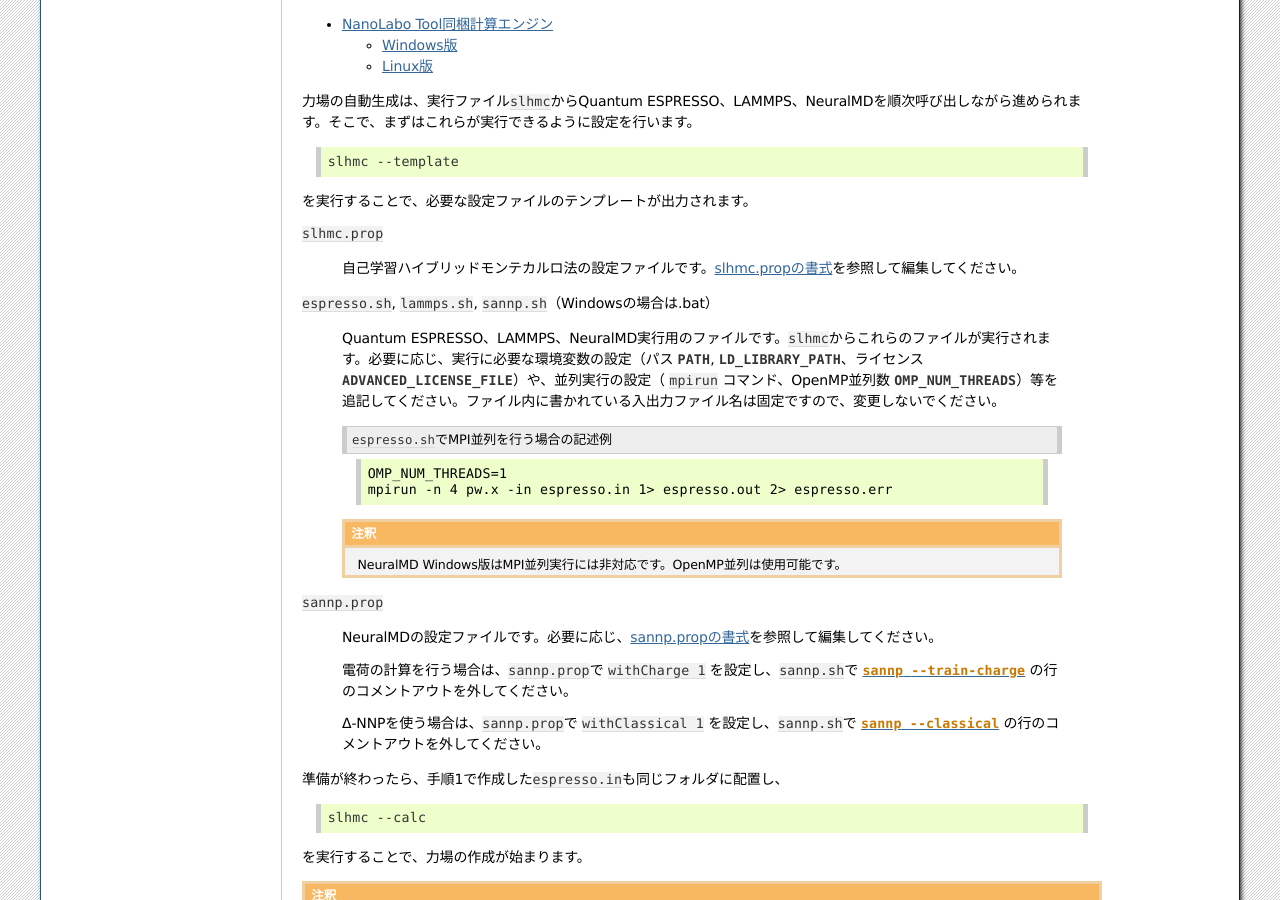
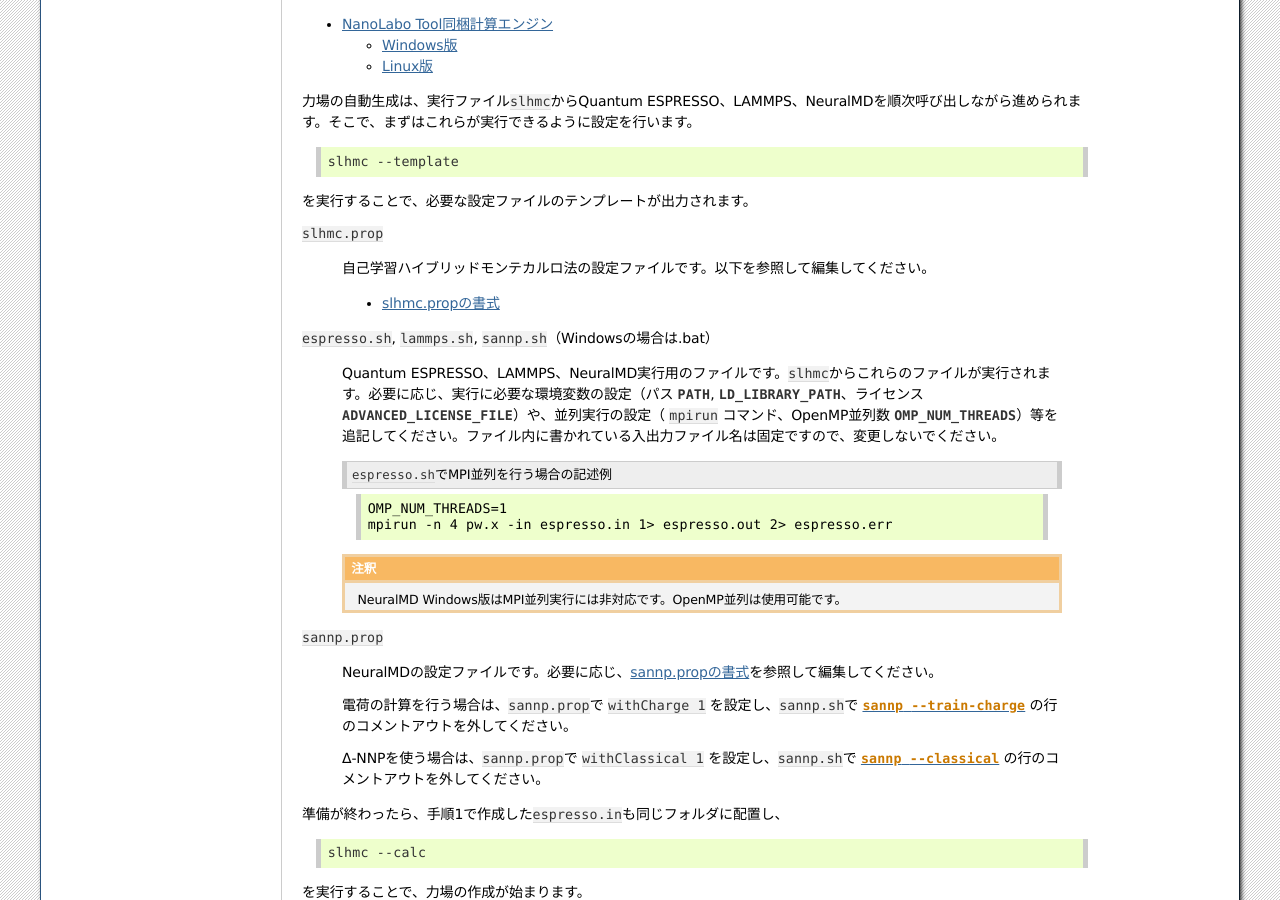
Before and after one commit to advancesoftcorp/neuralmd-doc, a Sphinx documentation site: the page built from docs/source/slhmc.rst, in a window 1280 px wide and 900 px high, scrolled down 934 px. Built offline with Sphinx 7.4.7, drawn with Linux system fonts in a browser that asks for light colours; formulas are drawn with MathJax 3.

Commit message:
fix reference

```diff
--- a/docs/source/slhmc.rst
+++ b/docs/source/slhmc.rst
@@ -76,7 +76,12 @@ NanoLabo Tool同梱の計算エンジンを使用される場合は、ライブ
 
 :file:`slhmc.prop`
 
- 自己学習ハイブリッドモンテカルロ法の設定ファイルです。\ :doc:`slhmc/prop`\ を参照して編集してください。
+ 自己学習ハイブリッドモンテカルロ法の設定ファイルです。以下を参照して編集してください。
+
+ .. toctree::
+    :maxdepth: 1
+
+    slhmc/prop.rst
 
 :file:`espresso.sh`\ , :file:`lammps.sh`\ , :file:`sannp.sh`\ （Windowsの場合は.bat）
 
--- a/docs/source/slhmc/prop.rst
+++ b/docs/source/slhmc/prop.rst
@@ -4,7 +4,7 @@
 slhmc.propの書式
 ===================
 
-\ :file:`slhmc.prop`\ のテンプレートは、 :option:`slhmc --template` で出力できます。
+\ :file:`slhmc.prop`\ のテンプレートは、 ``slhmc --template`` で出力できます。
 
 行頭が#または!の行はコメントとして扱われます。
 
```
Also changed, not shown: 1 other file.
